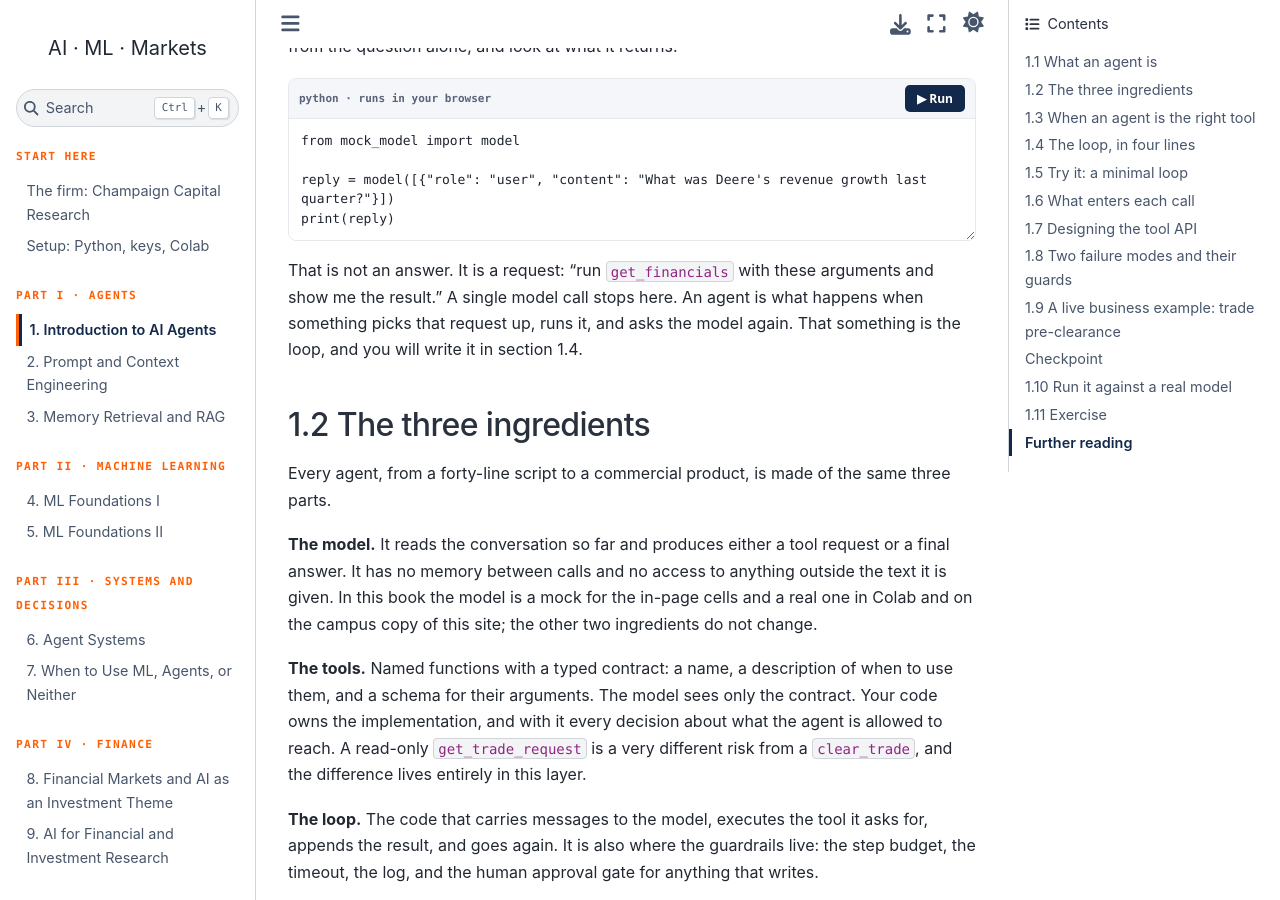
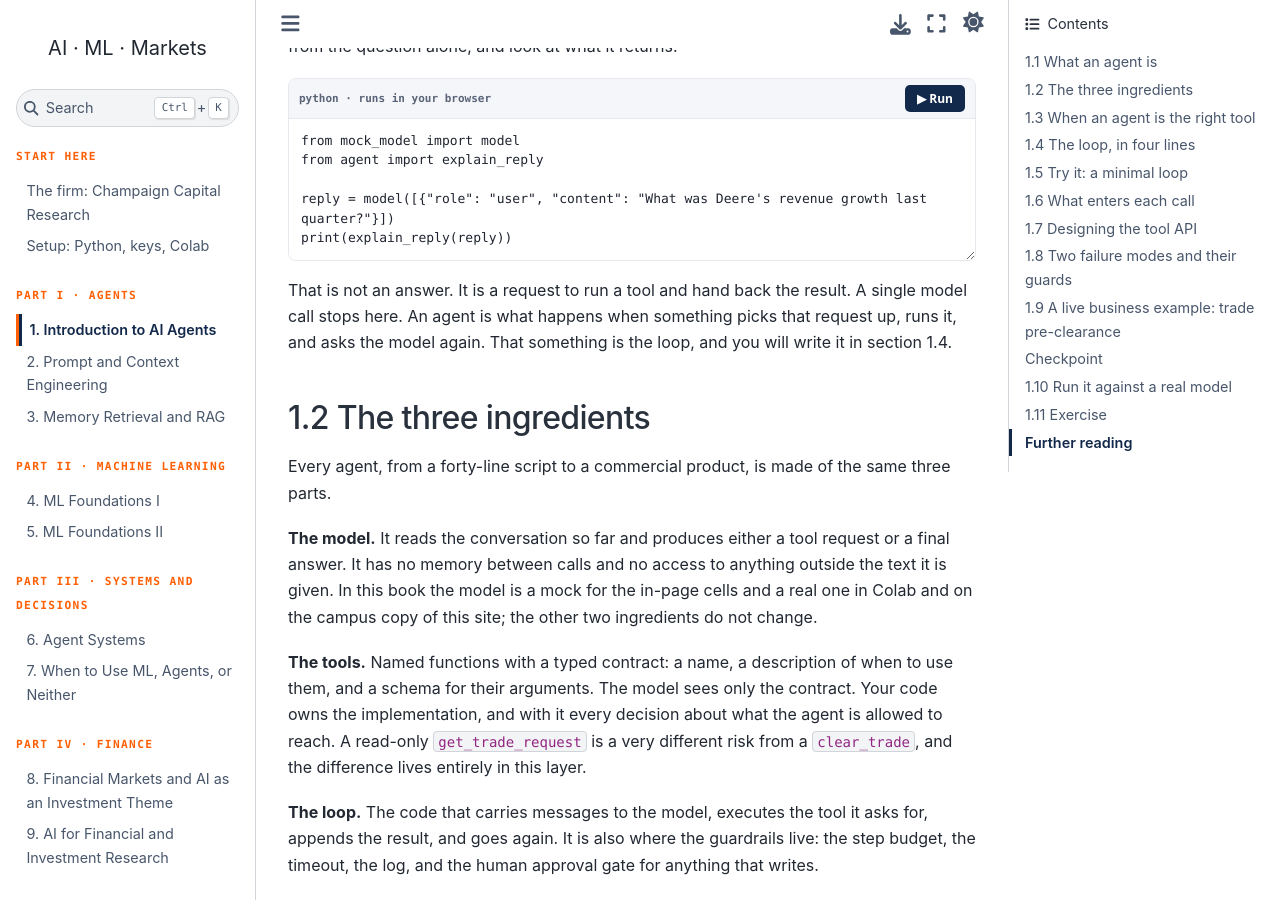
Before and after one commit to ashcastelinocs124/msba-ai-workshop, a Jupyter Book: the page built from book/ch01-agent-loop.md, in a window 1280 px wide and 900 px high, scrolled down 1489 px. Built offline with Jupyter Book 1.0.4 settings and Sphinx 7.4.7 and the Sphinx Book theme 1.1.4, drawn with Linux system fonts in a browser that asks for light colours; part of the change alters nothing that is shown.

Commit message:
Print chapter 1's output in plain English, not JSON or dicts
Every cell that showed a raw Python dict, a JSON schema, or a json.dumps
log now prints a plain sentence instead: agent.py gains describe/narrate
helpers used by the loop's own logging (so every cell benefits, not just
the ones edited), tools.py gains a plain-English schema printer, and the
notebook's real-API loop is updated the same way. Non-technical readers
should never see curly braces or quoted keys in this book.

Co-Authored-By: Claude Sonnet 5 <noreply@anthropic.com>
Claude-Session: https://claude.ai/code/session_01GRxUZMi19kHABGqwcKNu99

````diff
--- a/book/_static/py/agent.py
+++ b/book/_static/py/agent.py
@@ -1,9 +1,72 @@
-"""The transparent agent loop from chapter 1. Every step is printed so a reviewer can audit the run."""
-import json
+"""The transparent agent loop from chapter 1. Every step is printed so a reviewer can audit the run.
+
+Everything printed here is written in plain English on purpose: this book is for people who are
+not going to read code, so a tool call reads as "looked up ... " rather than as a JSON object.
+"""
 import time
 
 from mock_model import model as _mock_model
 from tools import TOOLS
+
+# "get_x" -> looks up / looked up x. "search_x" -> searches / searched x. Add a verb pair here
+# if a future chapter's tools use a different prefix; anything unlisted falls back to its own name.
+_VERBS = {"get": ("look up", "looked up"), "search": ("search", "searched")}
+
+
+def _fmt_value(v):
+    """A number formatted the way a person would say it, not the way Python prints it."""
+    if isinstance(v, bool):
+        return "yes" if v else "no"
+    if not isinstance(v, (int, float)):
+        return v
+    if isinstance(v, float) and 0 <= v < 1:
+        return f"{v:.1%}"
+    if isinstance(v, (int, float)) and abs(v) >= 1000:
+        return f"{v:,.0f}"
+    return v
+
+
+def _describe_call(name, args, past=True):
+    """A tool call in plain English: 'looked up financials (DE, Q2-2026)', not a JSON blob."""
+    verb, _, rest = name.partition("_")
+    subject = rest.replace("_", " ") or name
+    base, done = _VERBS.get(verb, (name, name))
+    action = done if past else base
+    detail = ", ".join(str(_fmt_value(v)) for v in args.values())
+    return f"{action} {subject}" + (f" ({detail})" if detail else "")
+
+
+def _describe_result(result):
+    """What a tool handed back, in a sentence instead of a dict or a list."""
+    if isinstance(result, dict) and "error" in result:
+        return f"nothing found — {result['error']}"
+    if isinstance(result, list):
+        n = len(result)
+        return "no matches" if n == 0 else f"{n} match{'es' if n != 1 else ''} found"
+    if isinstance(result, dict):
+        return ", ".join(f"{k.replace('_', ' ')} {_fmt_value(v)}" for k, v in result.items())
+    return str(result)
+
+
+def explain_reply(reply):
+    """One plain-English line describing a raw model reply, before any tool has run."""
+    if reply["type"] == "text":
+        return f"answered directly: {reply['text']}"
+    return f"wants to {_describe_call(reply['tool'], reply['args'], past=False)}"
+
+
+def narrate(log):
+    """Turn a run's log into plain-English sentences, one per step — the audit trail a
+    non-technical reviewer can actually read."""
+    lines = []
+    for i, e in enumerate(log, 1):
+        if e["kind"] == "tool_call":
+            lines.append(f"Step {i}: {_describe_call(e['tool'], e['args'])} → {_describe_result(e['result'])}")
+        elif e["kind"] == "text":
+            lines.append(f"Step {i}: answered — {e['text']}")
+        else:
+            lines.append(f"Step {i}: stopped — the step budget ran out")
+    return lines
 
 
 def agent(question, tools=TOOLS, model=_mock_model, max_steps=6, verbose=True):
@@ -19,7 +82,7 @@ def agent(question, tools=TOOLS, model=_mock_model, max_steps=6, verbose=True):
         if reply["type"] == "text":
             log.append({"step": step, "kind": "text", "text": reply["text"]})
             if verbose:
-                print(f"step {step}: text -> {reply['text']}")
+                print(f"Step {step + 1}: answered — {reply['text']}")
             return reply["text"], log
 
         name, args = reply["tool"], reply["args"]
@@ -31,8 +94,8 @@ def agent(question, tools=TOOLS, model=_mock_model, max_steps=6, verbose=True):
         ms = (time.time() - t0) * 1000
         log.append({"step": step, "kind": "tool_call", "tool": name, "args": args, "result": result, "ms": round(ms, 2)})
         if verbose:
-            print(f"step {step}: tool_call {name}({json.dumps(args)}) -> {json.dumps(result)[:120]}")
-        msgs.append({"role": "assistant", "content": f"<tool_call>{name}({json.dumps(args)})", "tool_call": {"name": name, "args": args}})
+            print(f"Step {step + 1}: {_describe_call(name, args)} → {_describe_result(result)}")
+        msgs.append({"role": "assistant", "content": f"[{_describe_call(name, args)}]", "tool_call": {"name": name, "args": args}})
         msgs.append({"role": "tool", "name": name, "content": result})
 
     log.append({"step": max_steps, "kind": "budget_exhausted"})
--- a/book/_static/py/tools.py
+++ b/book/_static/py/tools.py
@@ -54,6 +54,16 @@ def search_docs(query: str, k: int = 3) -> list:
 
 TOOLS = {"get_financials": get_financials, "get_price": get_price, "get_trade_request": get_trade_request, "search_docs": search_docs}
 
+
+def describe_schema(schema):
+    """Print a tool's contract in plain, indented English instead of raw JSON."""
+    print(f"{schema['name']} — {schema['description']}")
+    props, req = schema["input_schema"]["properties"], schema["input_schema"]["required"]
+    for field, spec in props.items():
+        need = "required" if field in req else "optional"
+        note = f", one of: {', '.join(str(v) for v in spec['enum'])}" if "enum" in spec else ""
+        print(f"  - {field} ({need}){note}")
+
 # The schemas the model sees. Chapter 1 is about why these matter.
 TOOL_SCHEMAS = [
     {"name": "get_financials",
--- a/book/ch01-agent-loop.md
+++ b/book/ch01-agent-loop.md
@@ -35,12 +35,13 @@ Here is the smallest possible demonstration. Ask the model a question it cannot
 ```{code-block} python
 :class: pyodide
 from mock_model import model
+from agent import explain_reply
 
 reply = model([{"role": "user", "content": "What was Deere's revenue growth last quarter?"}])
-print(reply)
+print(explain_reply(reply))
 ```
 
-That is not an answer. It is a request: "run `get_financials` with these arguments and show me the result." A single model call stops here. An agent is what happens when something picks that request up, runs it, and asks the model again. That something is the loop, and you will write it in section 1.4.
+That is not an answer. It is a request to run a tool and hand back the result. A single model call stops here. An agent is what happens when something picks that request up, runs it, and asks the model again. That something is the loop, and you will write it in section 1.4.
 
 ## 1.2 The three ingredients
 
@@ -62,7 +63,7 @@ print("tools the agent can call:", list(TOOLS))
 print()
 print("what the model sees for one of them:")
 print(TOOL_SCHEMAS[2]["name"], "-", TOOL_SCHEMAS[2]["description"])
-print("arguments:", list(TOOL_SCHEMAS[2]["input_schema"]["properties"]))
+print("arguments:", ", ".join(TOOL_SCHEMAS[2]["input_schema"]["properties"]))
 ```
 
 Notice what is *not* in the list: nothing that sends an email, clears a trade, publishes a note, or changes a record. That is a design choice you will make on purpose in 1.9, and chapter 6 is about how to relax it safely.
@@ -131,19 +132,20 @@ Print it and look:
 :class: pyodide
 from mock_model import model
 from tools import TOOLS
-import json
+from agent import explain_reply, _describe_result
 
 msgs = [{"role": "user", "content": "What was Deere's revenue growth last quarter?"}]
 reply = model(msgs)
-print("model asked for:", reply)
+print("The model's first move:", explain_reply(reply))
 
 result = TOOLS[reply["tool"]](**reply["args"])
-msgs.append({"role": "assistant", "content": f"<tool_call>{reply['tool']}({json.dumps(reply['args'])})"})
+msgs.append({"role": "assistant", "content": f"[{reply['tool']}]"})
 msgs.append({"role": "tool", "name": reply["tool"], "content": result})
 
-print("\nwhat the model sees on the NEXT call:")
+print("\nWhat the model sees on the NEXT call, one line per message:")
 for m in msgs:
-    print(" ", m["role"].ljust(9), str(m["content"])[:90])
+    text = _describe_result(m["content"]) if m["role"] == "tool" else str(m["content"])
+    print(" ", m["role"].ljust(9), text)
 ```
 
 This is what "transparent" means in this chapter. A transparent agent is one where you can print the messages list at any step and every line is something a human put there or a tool returned. Nothing is hidden inside a framework object.
@@ -152,14 +154,13 @@ The `agent()` function in this book returns a **log** alongside the answer: one
 
 ```{code-block} python
 :class: pyodide
-from agent import agent
-import json
+from agent import agent, narrate
 
 answer, log = agent("What does the handbook say about the blackout window?", verbose=False)
 print(answer)
 print()
-for entry in log:
-    print(json.dumps(entry)[:140])
+for line in narrate(log):
+    print(line)
 ```
 
 ## 1.7 Designing the tool API
@@ -170,9 +171,8 @@ Open the schemas this book ships with:
 
 ```{code-block} python
 :class: pyodide
-from tools import TOOL_SCHEMAS
-import json
-print(json.dumps(TOOL_SCHEMAS[0], indent=2))
+from tools import TOOL_SCHEMAS, describe_schema
+describe_schema(TOOL_SCHEMAS[0])
 ```
 
 Four rules, each of which fixes a failure you will otherwise see in week one:
@@ -203,10 +203,10 @@ def validate(schema, args):
     return problems or ["ok"]
 
 fin = TOOL_SCHEMAS[0]; search = TOOL_SCHEMAS[3]
-print(validate(fin, {"ticker": "DE", "period": "Q2-2026"}))
-print(validate(fin, {"ticker": "Deere"}))
-print(validate(fin, {"ticker": "DE", "period": "Q2-2026", "currency": "EUR"}))
-print(validate(search, {"query": ""}))
+print(", ".join(validate(fin, {"ticker": "DE", "period": "Q2-2026"})))
+print(", ".join(validate(fin, {"ticker": "Deere"})))
+print(", ".join(validate(fin, {"ticker": "DE", "period": "Q2-2026", "currency": "EUR"})))
+print(", ".join(validate(search, {"query": ""})))
 ```
 
 ## 1.8 Two failure modes and their guards
@@ -272,12 +272,11 @@ The log is the audit trail. This is what you would store per request, and what y
 
 ```{code-block} python
 :class: pyodide
-from agent import agent
-import json
+from agent import agent, narrate
 
 answer, log = agent("Can compliance clear trade request #7104?", verbose=False)
-for entry in log:
-    print(json.dumps({k: v for k, v in entry.items() if k != "result"}))
+for line in narrate(log):
+    print(line)
 ```
 
 What the firm gets from this loop, compared with an officer doing it by hand: the same handbook applied the same way every time, a written reason with a citation on every decision, a log that can be reviewed, and a compliance officer who now approves thirty recommendations instead of researching thirty requests. What it does not get is an agent that clears trades. That stays behind a human click until the log has earned trust, which is the subject of chapter 6.
````
Also changed, not shown: 1 other file.
